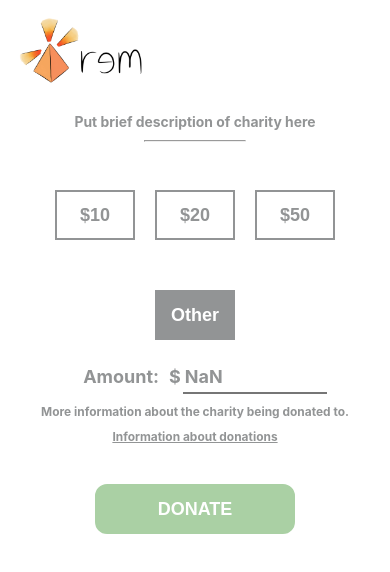
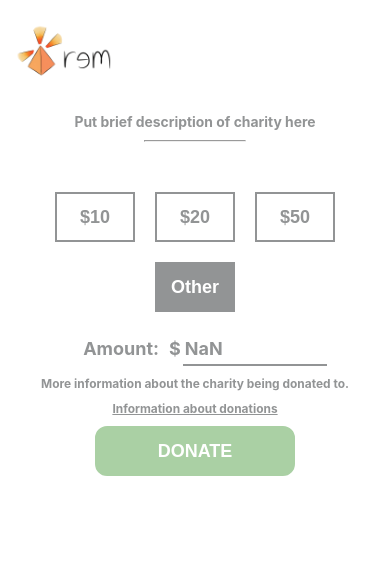
Before and after one commit to michaeldwu/rem-web-app, a React (Create React App) app: page / in a window 390 px wide. Shown: the top 572 px of the page. Built offline with nearby package versions, Linux system fonts and the light colour scheme.

Commit message:
Begin mobile optimization

```diff
--- a/src/App.css
+++ b/src/App.css
@@ -3,7 +3,7 @@
 }
 
 .App-logo {
-  height: 84px;
+  height: 64px;
   pointer-events: none;
 }
 
@@ -23,6 +23,15 @@
   color: #61dafb;
 }
 
+.Button-box{
+  margin-top: 40px;
+}
+
+.Close-dialog{
+  position: 'absolute';
+  color: #929495;
+}
+
 .Donation-button{
   border: 2px solid #72b268;
   background-color: #72b268;
@@ -32,7 +41,6 @@
   height: 50px;
   font-size: 18px;
   margin: 10px;
-  margin-top: 40px;
   font-weight: bold;
 }
 
@@ -44,7 +52,6 @@
   height: 50px;
   font-size: 18px;
   margin: 10px;
-  margin-top: 40px;
   font-weight: bold;
 }
 
@@ -56,7 +63,6 @@
   height: 50px;
   font-size: 18px;
   margin: 10px;
-  margin-top: 40px;
   font-weight: bold;
 }
 
@@ -90,7 +96,8 @@
   font-size: calc(12px + 0.5vmin);
   margin-top: 10px;
   white-space: pre-line;
-  padding: 10px
+  padding: 10px;
+  height:  80%;
 }
 
 .More-info{
@@ -125,7 +132,7 @@ input{
   border-left: 0;
   border-right: 0;
   border-top: 0;
-  border-bottom-color: 929495;
+  border-bottom-color: #929495;
   margin-left: 2px;
   font-family:-apple-system, BlinkMacSystemFont, 'Segoe UI', 'Roboto', 'Oxygen',
     'Ubuntu', 'Cantarell', 'Fira Sans', 'Droid Sans', 'Helvetica Neue',
--- a/src/components/DonateForm.js
+++ b/src/components/DonateForm.js
@@ -66,6 +66,7 @@ class DonateForm extends React.Component {
           {this.state.charityDescription}
         </div>
         <hr/>
+        <div className="Button-box">
         {donation_amts.map(function(amount, index){
           return <DonateAmountButton
             onClick={Number.isInteger(amount) ? this.handleClick.bind(this, amount, index) :
@@ -88,6 +89,7 @@ class DonateForm extends React.Component {
             </label>
            </form>
          }
+         </div>
          <div className="Donate-description">
          More information about the charity being donated to.
          </div>
```
Also changed, not shown: src/components/InfoDialog.js (+13 -4 lines), 1 other file (tests, documents, lock files or other folders).
